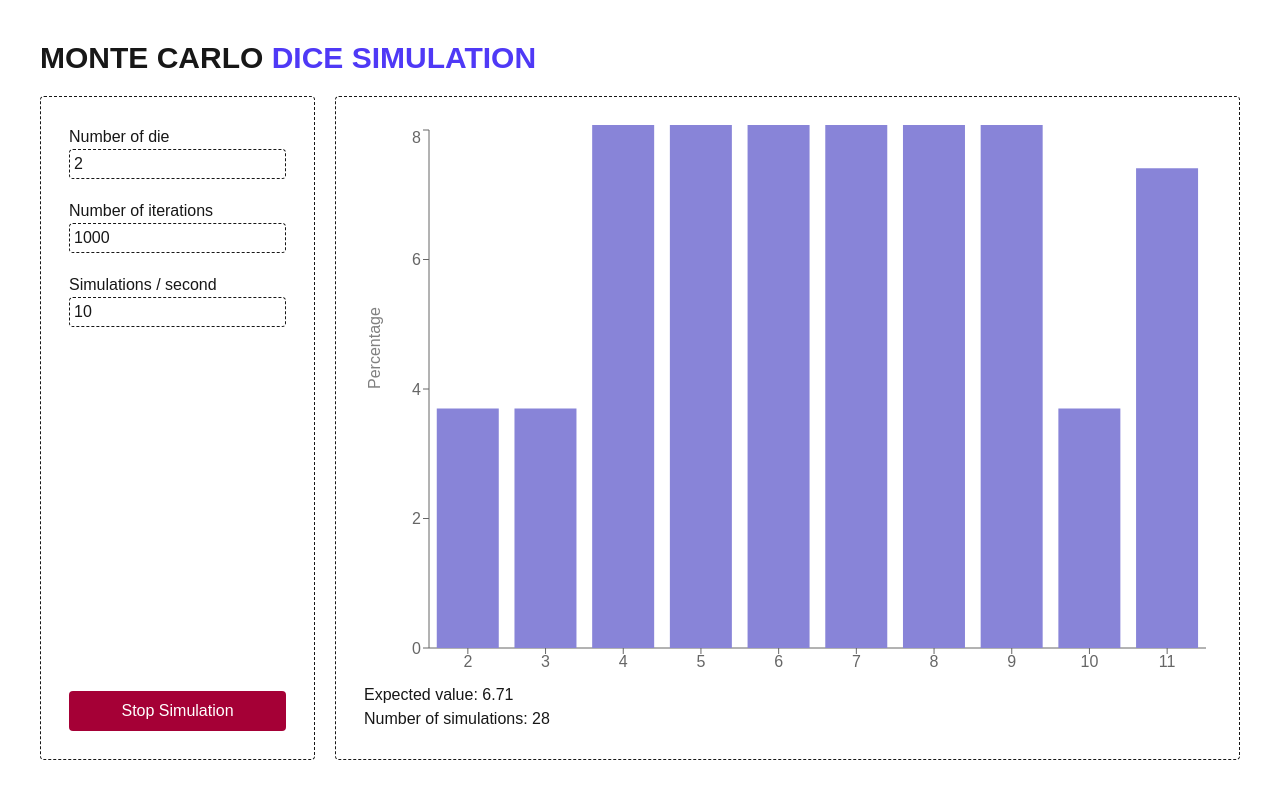
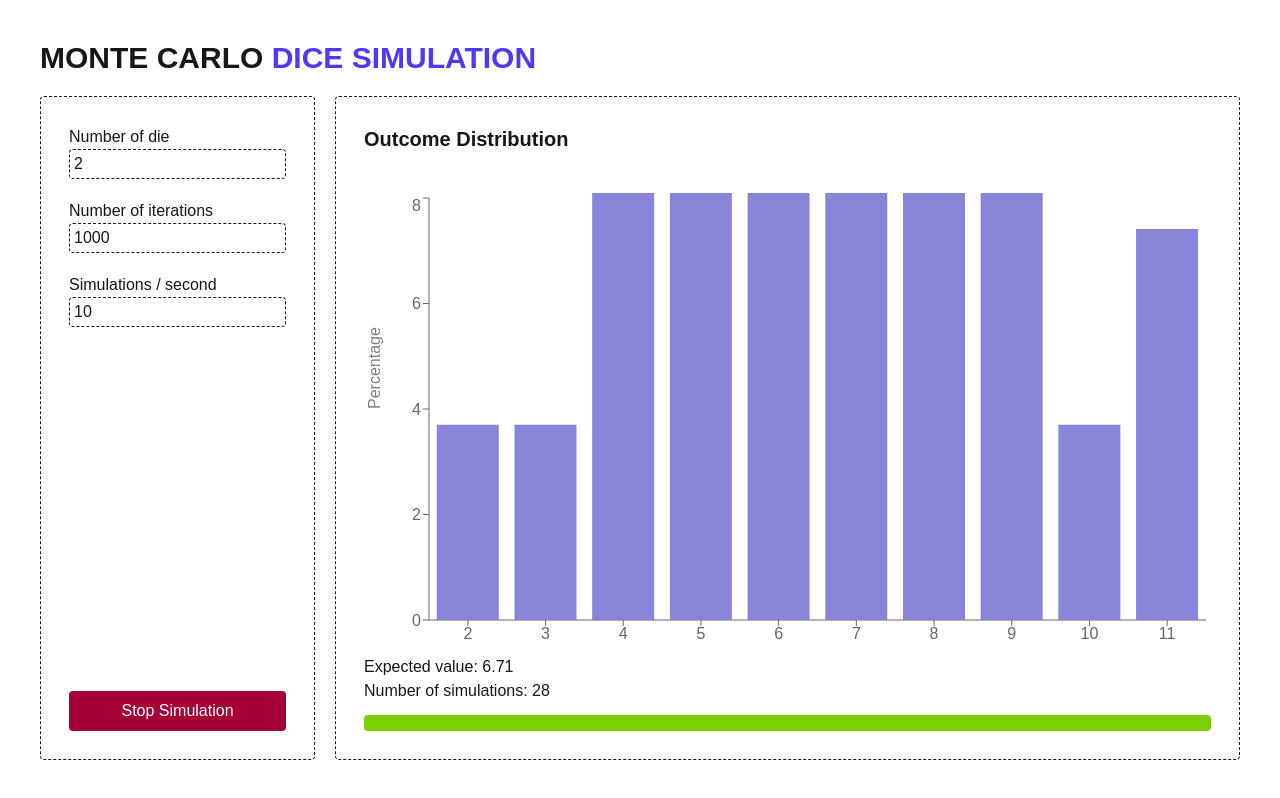
Before and after one commit to vincemaina/monte-carlo-dice-sandbox, a Next.js app: page / in a window 1280 px wide. Both pictures are taken after a click on the button "Start Simulation". Built offline with nearby package versions, Linux system fonts and the light colour scheme.

Commit message:
feat: add progress bar + title

```diff
--- a/src/app/simulation-visualiser.tsx
+++ b/src/app/simulation-visualiser.tsx
@@ -3,12 +3,13 @@ import { useMemo } from "react";
 import { BarChart, Bar, XAxis, YAxis, Tooltip, ResponsiveContainer } from "recharts";
 
 interface Props {
-  outcomes: Outcome[]
+  outcomes: Outcome[],
+  numIterations: number
 }
 
 export type OutcomeProbabilities = { [value: number]: number }
 
-export function SimulationVisualiser({ outcomes }: Props) {
+export function SimulationVisualiser({ outcomes, numIterations }: Props) {
   // Compute frequency distribution
   const frequencyData = useMemo(() => {
     const counts: Record<number, number> = {};
@@ -32,6 +33,7 @@ export function SimulationVisualiser({ outcomes }: Props) {
 
   return (
     <div className="flex-grow flex flex-col">
+      <h2 className="font-black text-xl mb-10">Outcome Distribution</h2>
       <ResponsiveContainer width="100%" className="flex-grow">
         <BarChart data={frequencyData}>
           <XAxis dataKey="sum" />
@@ -41,8 +43,14 @@ export function SimulationVisualiser({ outcomes }: Props) {
         </BarChart>
       </ResponsiveContainer>
 
-      <div>Expected value: {expectedValue.toFixed(2)}</div>
-      <div>Number of simulations: {outcomes.length}</div>
+      <div className="flex-shrink-1">
+        <div>Expected value: {expectedValue.toFixed(2)}</div>
+        <div>Number of simulations: {outcomes.length}</div>
+        <div
+          className="bg-lime-500 w-full h-4 rounded mt-3"
+          style={{ maxWidth: `${(outcomes.length / numIterations) * 100}%` }}
+        />
+      </div>
     </div>
   );
 }
```
